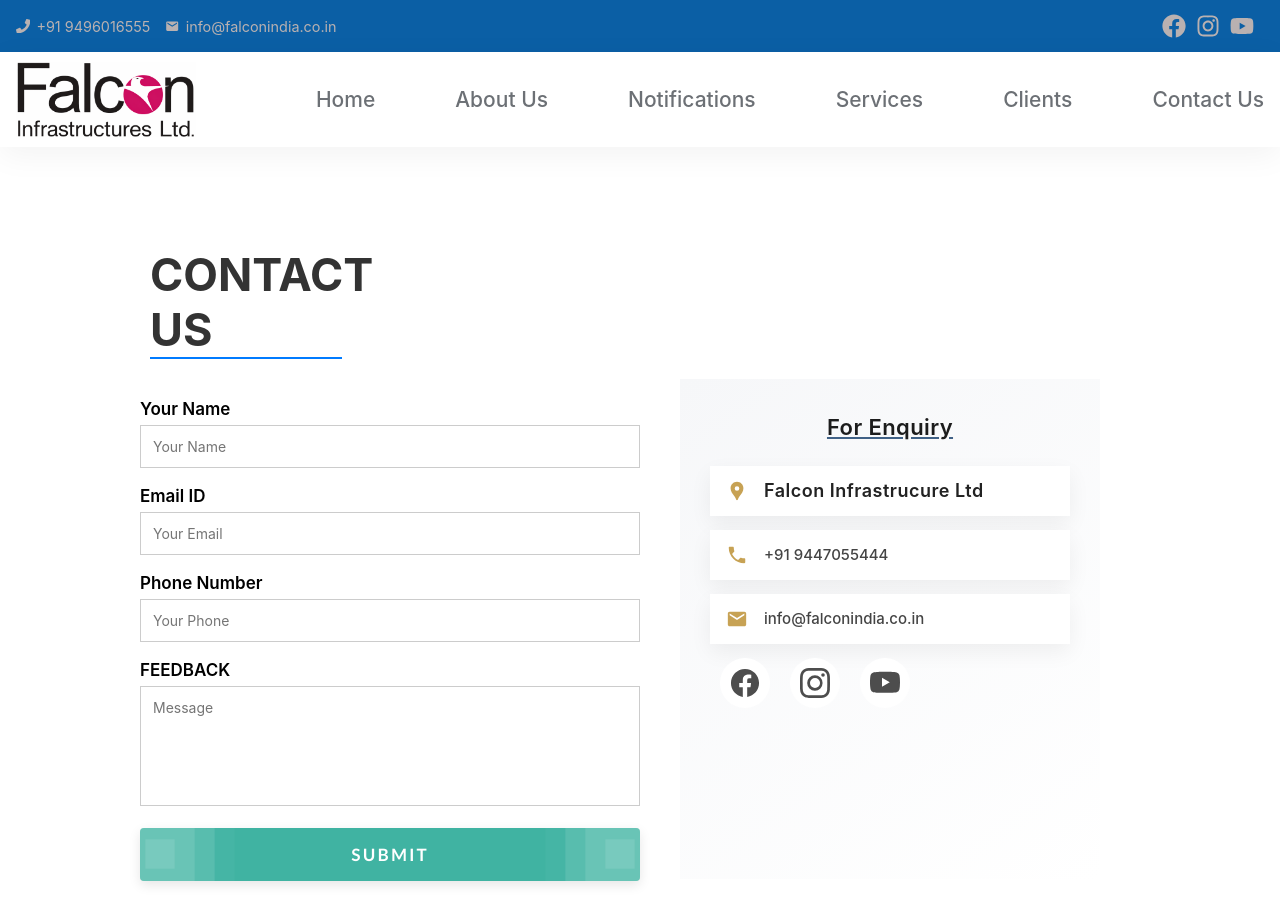
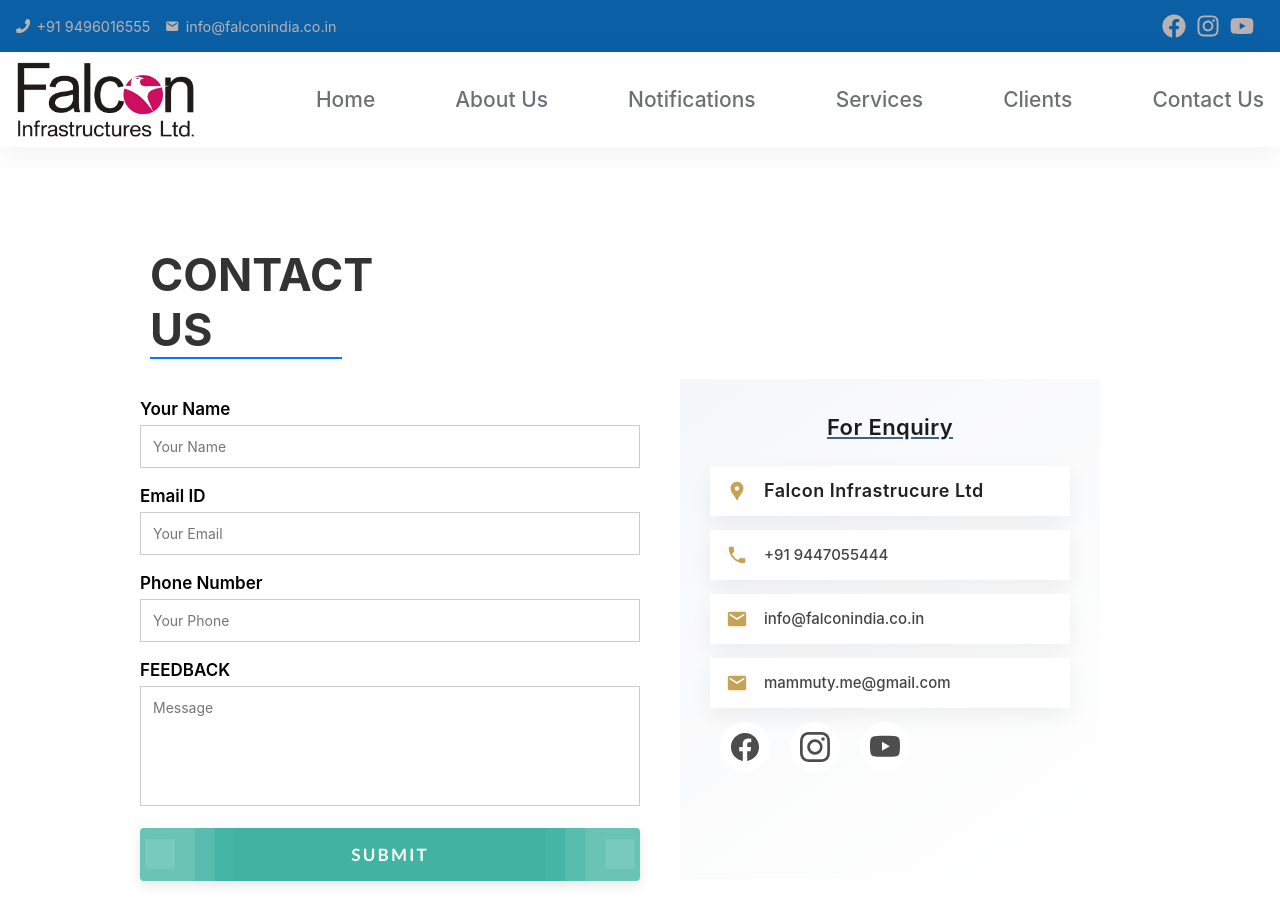
Before and after one commit to adhiladhil926/falcon, a React (Vite) app in the folder frontend/: page /contact in a window 1280 px wide. Shown: the top 924 px of the page. Built offline with nearby package versions, Linux system fonts and the light colour scheme.

Commit message:
no and email

```diff
--- a/frontend/src/components/Contact.jsx
+++ b/frontend/src/components/Contact.jsx
@@ -115,7 +115,11 @@
 
   <div className="info-item">
     <MdEmail className="icon" />
-    <a href="mailto:mmshoppes@gmail.com">info@falconindia.co.in</a>
+    <a href="mailto:info@falconindia.co.in">info@falconindia.co.in</a>
+  </div>
+    <div className="info-item">
+    <MdEmail className="icon" />
+    <a href="mailto:mammuty.me@gmail.com">mammuty.me@gmail.com</a>
   </div>
 
 
```
